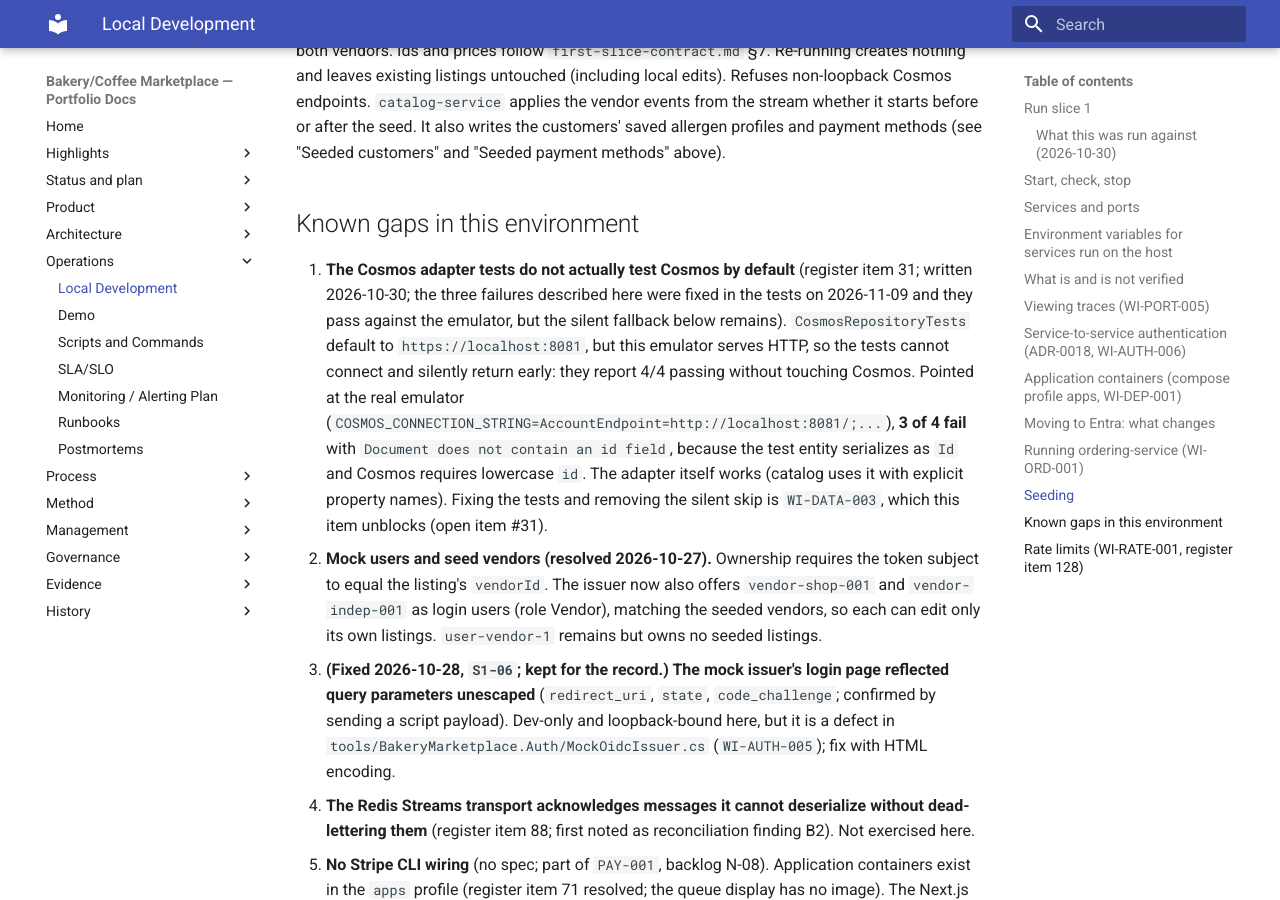
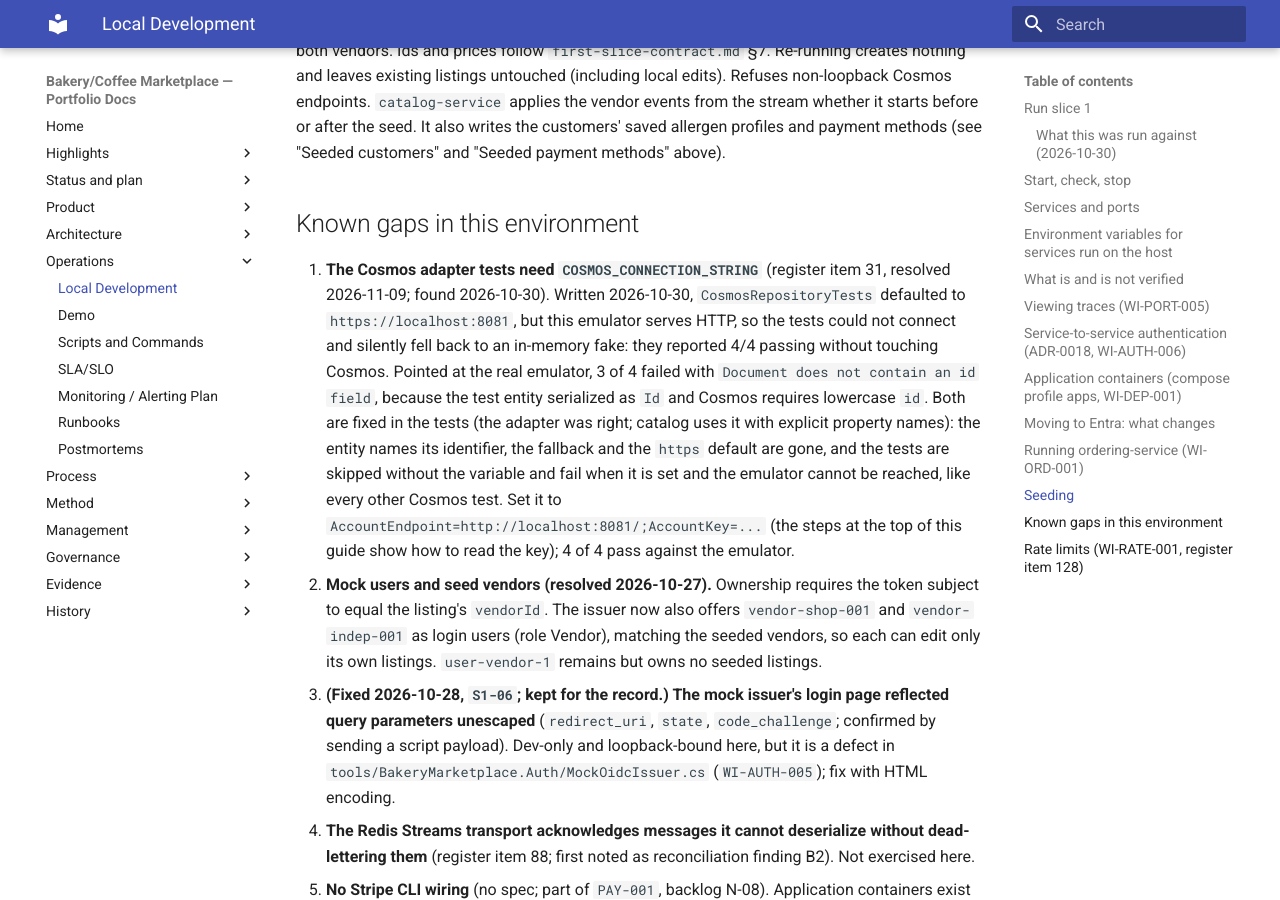
Before and after one commit to benjamin-hedrick/bakery-marketplace, an MkDocs documentation site: the page built from docs/operations/local-dev.md, in a window 1280 px wide and 900 px high, scrolled down 12135 px. Built offline with MkDocs 1.6.1 and Material for MkDocs 9.7.7, drawn with Linux system fonts in a browser that asks for light colours.

Commit message:
Cosmos repository tests: skipped without COSMOS_CONNECTION_STRING, failing when it is set and the emulator is unreachable; the in-memory fallback and the https default are gone; register 31 resolved (4 passed with the emulator, 4 skipped without, 4 failed unreachable); pipeline warning and docs say skipped
Co-Authored-By: Claude Sonnet 5.5 <noreply@anthropic.com>

```diff
--- a/azure-pipelines.yml
+++ b/azure-pipelines.yml
@@ -7,7 +7,7 @@
 # Commands, gaps and the results format: docs/process/quality-gates.md.
 #
 # Gates here: secret scan, documentation checks, Android app checks, Terraform and script checks, format/style, lint, build, type-check, unit/integration tests, the real-stack walking-skeleton smoke.
-# Do not read a green run as "covered": the Cosmos adapter tests do not touch Cosmos.
+# Do not read a green run as "covered": the Cosmos adapter tests are skipped here (no emulator, no COSMOS_CONNECTION_STRING), not passed.
 #
 # The GitHub placeholder workflow (.github/workflows/ci.yml) was removed on 2026-10-28 (ADR-0015 amendment); this pipeline
 # is the only CI.
@@ -112,7 +112,7 @@ jobs:
           node scripts/ci/redis-touch.mjs assert $(Agent.TempDirectory)/redis-before 50 2>&1 | tee $(RESULTS)/redis-touch.txt
         displayName: Prove the Redis adapter tests reached real Redis (finding A8)
       - script: |
-          echo "##vso[task.logissue type=warning]Cosmos adapter tests did NOT run against Cosmos: they fall back to FakeRepository (open item #31, WI-DATA-003). A green Data.Tests run says nothing about the real adapter."
+          echo "##vso[task.logissue type=warning]Cosmos adapter tests did NOT run against Cosmos: they are skipped without COSMOS_CONNECTION_STRING (open item #31, resolved). A green Data.Tests run says nothing about the real adapter."
         displayName: Report what is not covered
       - script: |
           set -o pipefail  # a failed script must fail the step, not tee's exit code
--- a/docs/operations/local-dev.md
+++ b/docs/operations/local-dev.md
@@ -259,7 +259,7 @@ Writes 7 listings (6 Published, 1 Draft negative case) for `vendor-shop-001` and
 
 ## Known gaps in this environment
 
-1. **The Cosmos adapter tests do not actually test Cosmos by default** (register item 31; written 2026-10-30; the three failures described here were fixed in the tests on 2026-11-09 and they pass against the emulator, but the silent fallback below remains). `CosmosRepositoryTests` default to `https://localhost:8081`, but this emulator serves HTTP, so the tests cannot connect and silently return early: they report 4/4 passing without touching Cosmos. Pointed at the real emulator (`COSMOS_CONNECTION_STRING=AccountEndpoint=http://localhost:8081/;...`), **3 of 4 fail** with `Document does not contain an id field`, because the test entity serializes as `Id` and Cosmos requires lowercase `id`. The adapter itself works (catalog uses it with explicit property names). Fixing the tests and removing the silent skip is `WI-DATA-003`, which this item unblocks (open item #31).
+1. **The Cosmos adapter tests need `COSMOS_CONNECTION_STRING`** (register item 31, resolved 2026-11-09; found 2026-10-30). Written 2026-10-30, `CosmosRepositoryTests` defaulted to `https://localhost:8081`, but this emulator serves HTTP, so the tests could not connect and silently fell back to an in-memory fake: they reported 4/4 passing without touching Cosmos. Pointed at the real emulator, 3 of 4 failed with `Document does not contain an id field`, because the test entity serialized as `Id` and Cosmos requires lowercase `id`. Both are fixed in the tests (the adapter was right; catalog uses it with explicit property names): the entity names its identifier, the fallback and the `https` default are gone, and the tests are skipped without the variable and fail when it is set and the emulator cannot be reached, like every other Cosmos test. Set it to `AccountEndpoint=http://localhost:8081/;AccountKey=...` (the steps at the top of this guide show how to read the key); 4 of 4 pass against the emulator.
 2. **Mock users and seed vendors (resolved 2026-10-27).** Ownership requires the token subject to equal the listing's `vendorId`. The issuer now also offers `vendor-shop-001` and `vendor-indep-001` as login users (role Vendor), matching the seeded vendors, so each can edit only its own listings. `user-vendor-1` remains but owns no seeded listings.
 3. **(Fixed 2026-10-28, `S1-06`; kept for the record.) The mock issuer's login page reflected query parameters unescaped** (`redirect_uri`, `state`, `code_challenge`; confirmed by sending a script payload). Dev-only and loopback-bound here, but it is a defect in `tools/BakeryMarketplace.Auth/MockOidcIssuer.cs` (`WI-AUTH-005`); fix with HTML encoding.
 4. **The Redis Streams transport acknowledges messages it cannot deserialize without dead-lettering them** (register item 88; first noted as reconciliation finding B2). Not exercised here.
```
Also changed, not shown: CLAUDE.md (+2 -2 lines), docs/governance/open-items-register.md (+1 -1 lines), docs/product/backlog/STATUS.md (+2 -2 lines), 3 other files.
